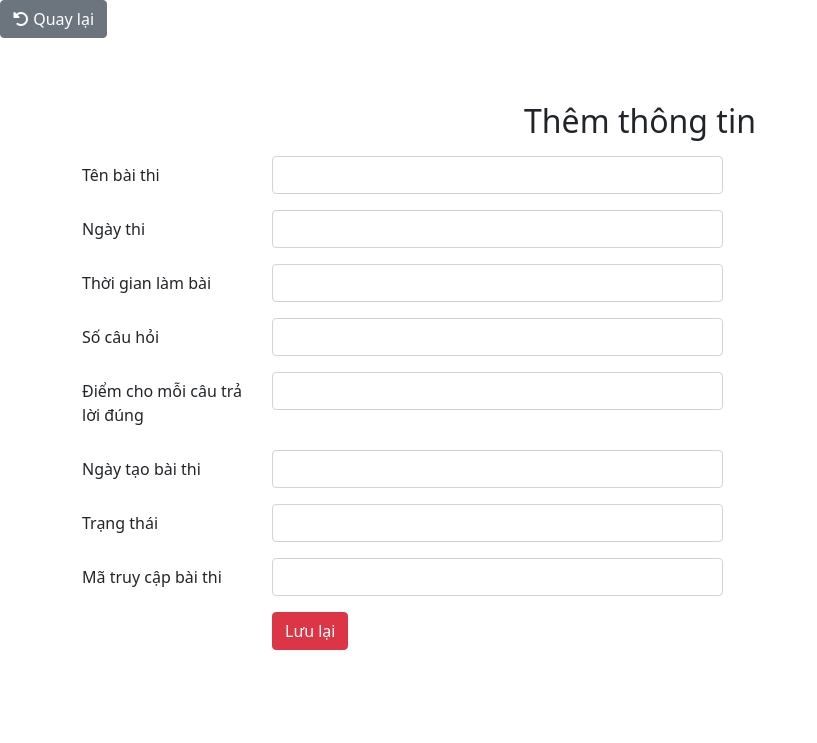
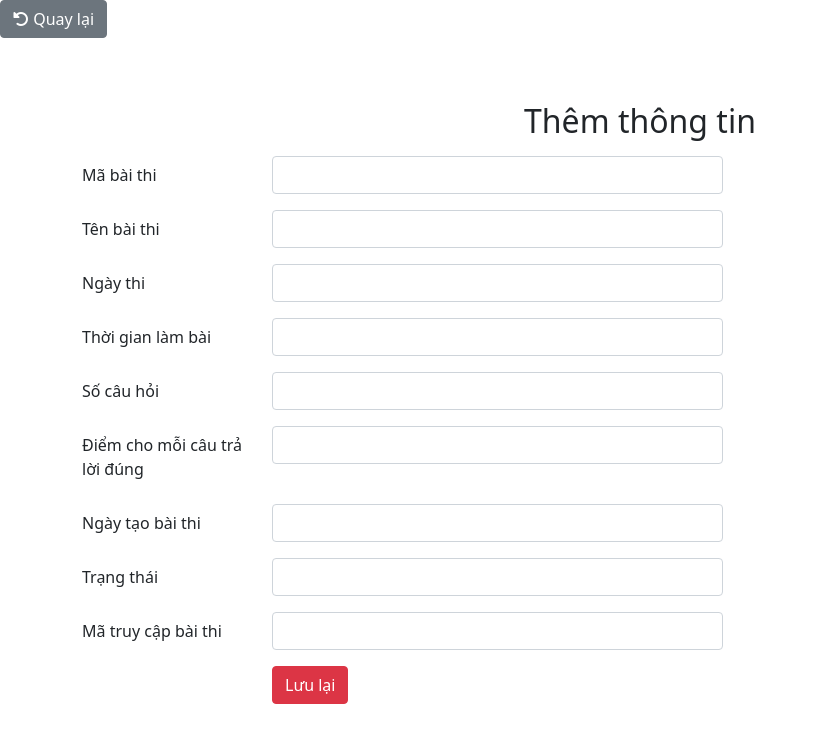
Before and after one commit to QuangAnh17920/CSE485_K61_KTGK_1851161586, a PHP site: page /them.php in a window 1280 px wide. Shown: the top 743 px of the page, without its empty margins (0-817 px from the left). Run offline with PHP 8.4, Linux system fonts and the light colour scheme.

Commit message:
Add files via upload

```diff
--- a/Project/src/them.php
+++ b/Project/src/them.php
@@ -8,7 +8,12 @@ include 'config.php';
 
     <form action="process_them.php" method="post">
 
-
+    <div class="mb-3 row">
+            <label for="id" class="col-sm-2 col-form-label">Mã bài thi </label>
+            <div class="col-sm-5">
+                <input type="text" class="form-control"  name="id">
+            </div>
+        </div>
         <div class="mb-3 row">
             <label for="exam_title" class="col-sm-2 col-form-label">Tên bài thi </label>
             <div class="col-sm-5">
```
Also changed, not shown: 5 other files.
